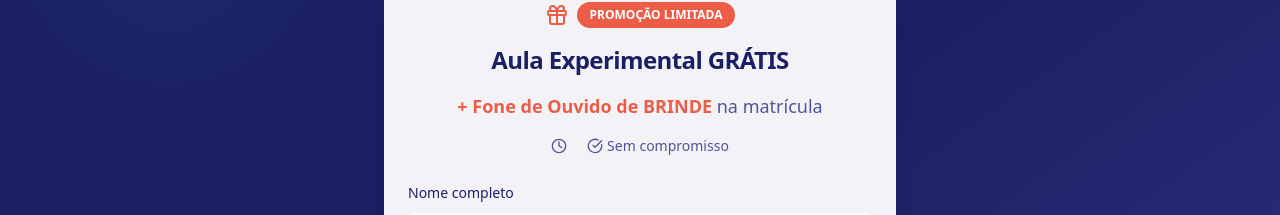
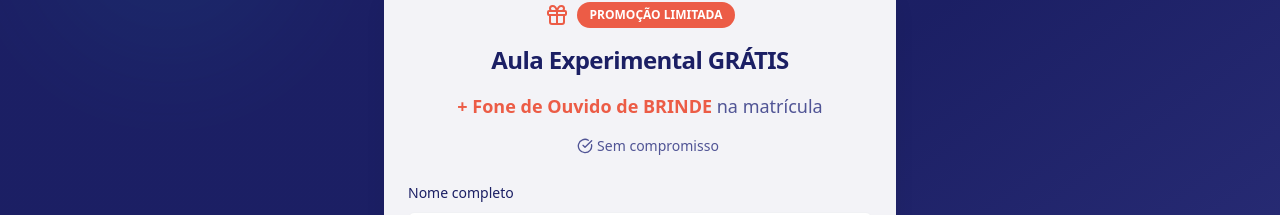
Before and after one commit to Tiene-Vidal-Wavemax/verbo-lead-magnet-hub, a React (Vite) app: page / in a window 1280 px wide. Shown: the part 2794-3009 px from the top of the page. Built offline with nearby package versions, Linux system fonts and the light colour scheme.

Commit message:
Visual edit in Lovable
Edited UI in Lovable

```diff
--- a/src/components/LeadForm.tsx
+++ b/src/components/LeadForm.tsx
@@ -63,7 +63,7 @@ export const LeadForm = ({
 
         <div className="flex items-center justify-center gap-4 text-sm text-muted-foreground">
           <div className="flex items-center gap-1">
-            <Clock className="h-4 w-4" />
+
             <span>
           </span>
           </div>
```
